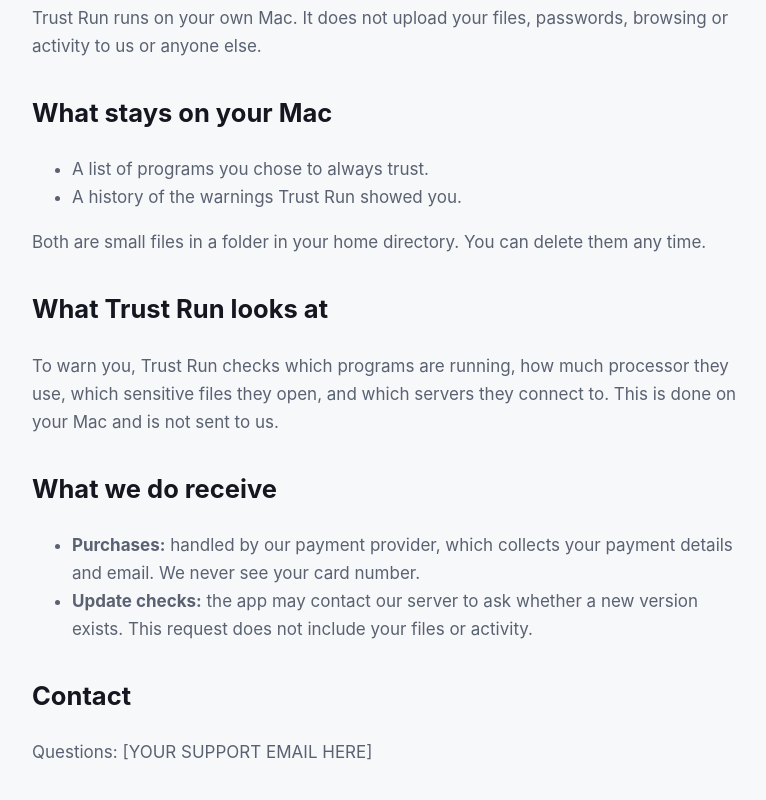
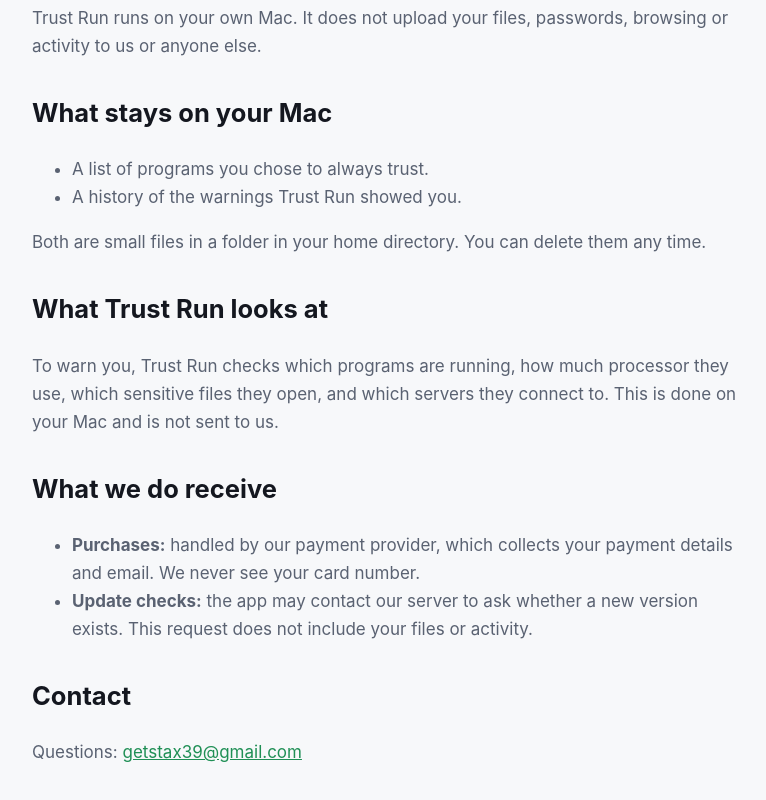
Before and after one commit to zlotecki/trustrun-site, a plain HTML site: page privacy.html in a window 1280 px wide. Shown: the part 306-1106 px from the top of the page, without its empty margins (248-1014 px from the left). Drawn offline with Linux system fonts and the light colour scheme.

Commit message:
Add support email to privacy policy
Co-Authored-By: Claude Sonnet 5.5 <noreply@anthropic.com>

```diff
--- a/privacy.html
+++ b/privacy.html
@@ -26,5 +26,5 @@
   <li><b>Update checks:</b> the app may contact our server to ask whether a new version exists. This request does not include your files or activity.</li>
 </ul>
 <h2>Contact</h2>
-<p>Questions: [YOUR SUPPORT EMAIL HERE]</p>
+<p>Questions: <a href="mailto:getstax39@gmail.com">getstax39@gmail.com</a></p>
 </main></body></html>
```
